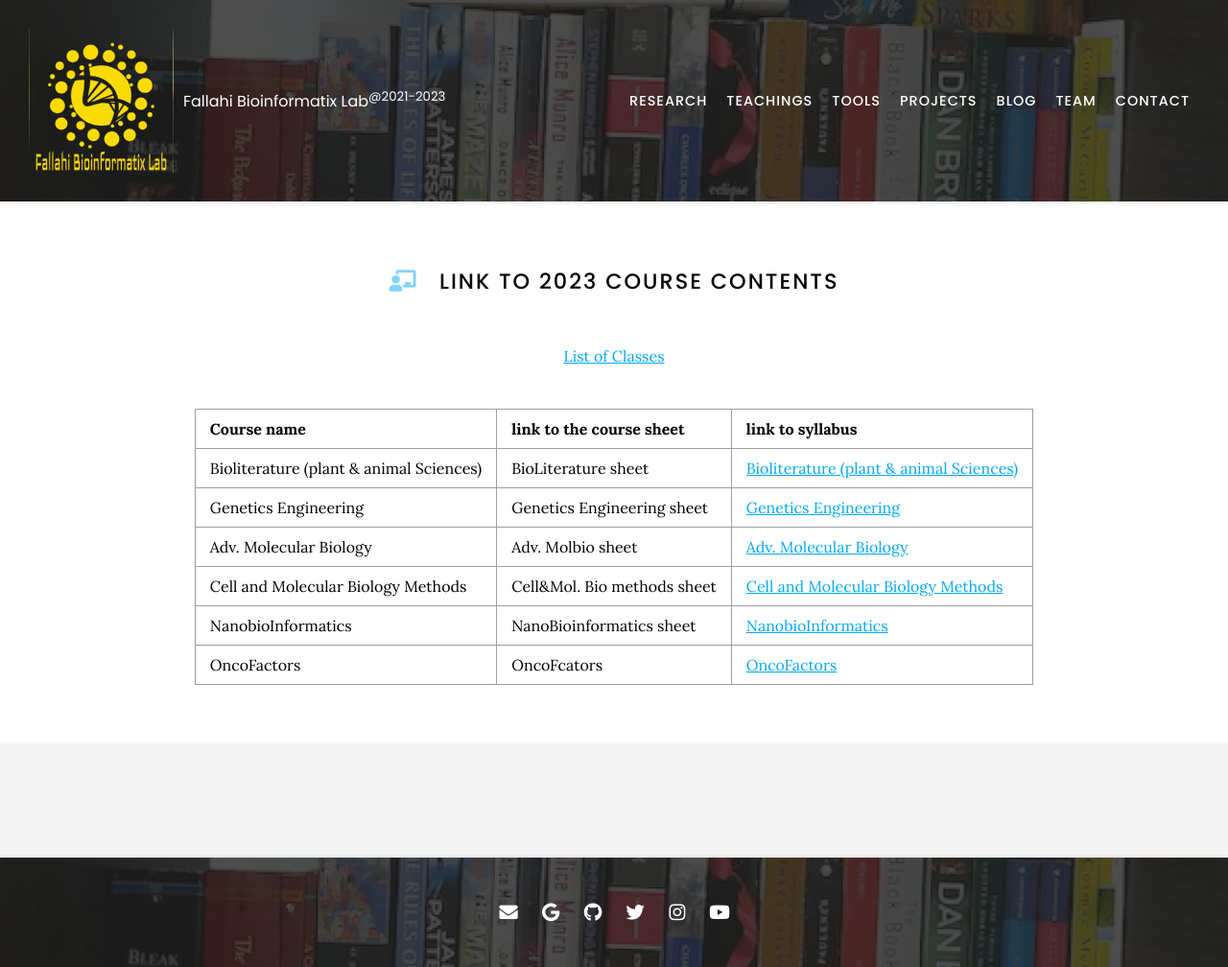
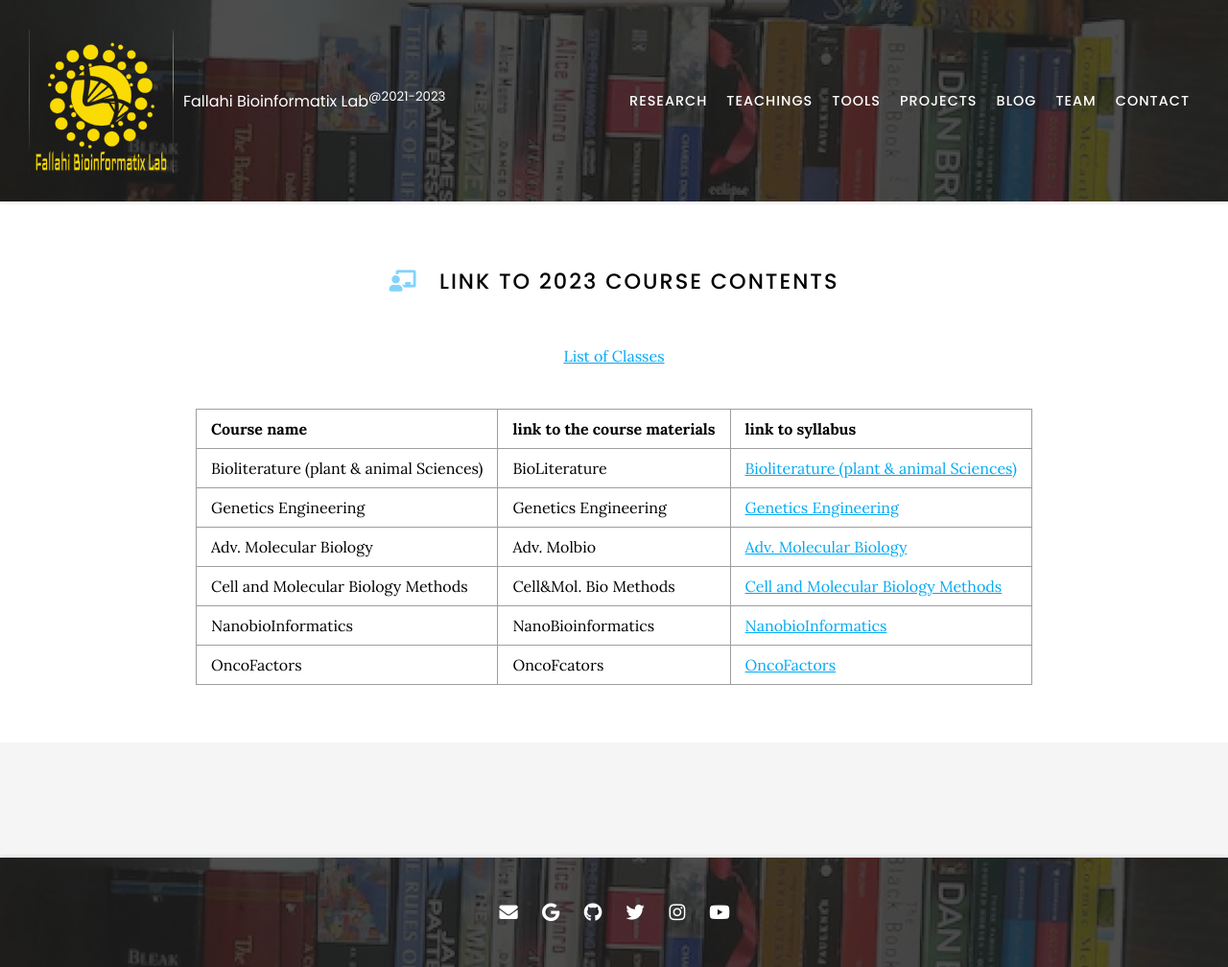
Before and after one commit to Hossein-Fallahi/Fallahi-Bioinformatics-Lab, a Jekyll site: the page built from Teaching/index.md, in a window 1280 px wide. Shown: the whole page at 96% size. Built offline with Jekyll 4.4.1, drawn with Linux system fonts in a browser that asks for light colours; nearby versions of some CDN libraries.

Commit message:
Update index.md

```diff
--- a/Teaching/index.md
+++ b/Teaching/index.md
@@ -11,13 +11,13 @@ nav:
 
 [List of Classes](https://docs.google.com/spreadsheets/d/1eNlM4RRswGDS-Jt7dFnzbqIT496HDD7DkykGUz9qmxY/edit?usp=sharing)
 
-|Course name|	link to the course sheet|	link to syllabus|
+|Course name|	link to the course materials|	link to syllabus|
 | :---         |     :---      |          :--- |
-|Bioliterature (plant & animal Sciences)|	BioLiterature sheet|	[Bioliterature (plant & animal Sciences)](https://drive.google.com/file/d/1z0EEsi9f10Ip8-NWIi5xUNaG52pEdsz0/view?usp=sharing)|
-|Genetics Engineering|	Genetics Engineering sheet|	[Genetics Engineering](https://drive.google.com/file/d/1y8JSD8hfIQETUKbDeZNMkKWB6m1ws1yA/view?usp=sharing)|
-|Adv. Molecular Biology|	Adv. Molbio sheet|	[Adv. Molecular Biology](https://drive.google.com/file/d/1GjHaOP9l3igo8l5X5ZuFOlM68ViQUgiJ/view?usp=sharing)|
-|Cell and Molecular Biology Methods|	Cell&Mol. Bio methods sheet|	[Cell and Molecular Biology Methods](https://drive.google.com/file/d/1cLRmsMCXwrBVvUPLhGOdAkSWW1LJ8aPr/view?usp=sharing)|
-|NanobioInformatics|	NanoBioinformatics sheet|	[NanobioInformatics](https://drive.google.com/file/d/1MDcZ4xZ8iip4cAV5jI284m-FK4BaE4qM/view?usp=sharing)|
+|Bioliterature (plant & animal Sciences)|	BioLiterature|	[Bioliterature (plant & animal Sciences)](https://drive.google.com/file/d/1z0EEsi9f10Ip8-NWIi5xUNaG52pEdsz0/view?usp=sharing)|
+|Genetics Engineering|	Genetics Engineering|	[Genetics Engineering](https://drive.google.com/file/d/1y8JSD8hfIQETUKbDeZNMkKWB6m1ws1yA/view?usp=sharing)|
+|Adv. Molecular Biology|	Adv. Molbio|	[Adv. Molecular Biology](https://drive.google.com/file/d/1GjHaOP9l3igo8l5X5ZuFOlM68ViQUgiJ/view?usp=sharing)|
+|Cell and Molecular Biology Methods|	Cell&Mol. Bio Methods|	[Cell and Molecular Biology Methods](https://drive.google.com/file/d/1cLRmsMCXwrBVvUPLhGOdAkSWW1LJ8aPr/view?usp=sharing)|
+|NanobioInformatics|	NanoBioinformatics|	[NanobioInformatics](https://drive.google.com/file/d/1MDcZ4xZ8iip4cAV5jI284m-FK4BaE4qM/view?usp=sharing)|
 |OncoFactors|	OncoFcators|	[OncoFactors](https://drive.google.com/file/d/1yrXHKSPOSr7izBp8jnN15sFRjBasvxbM/view?usp=sharing)|
 
 {:.center}
```
